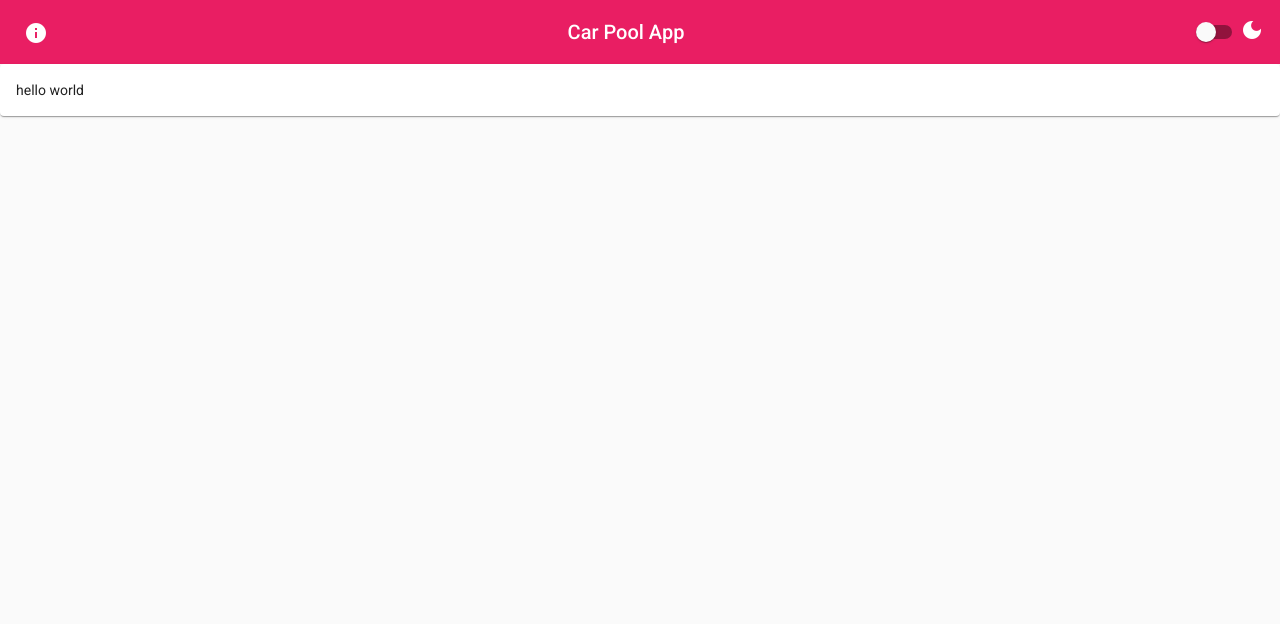
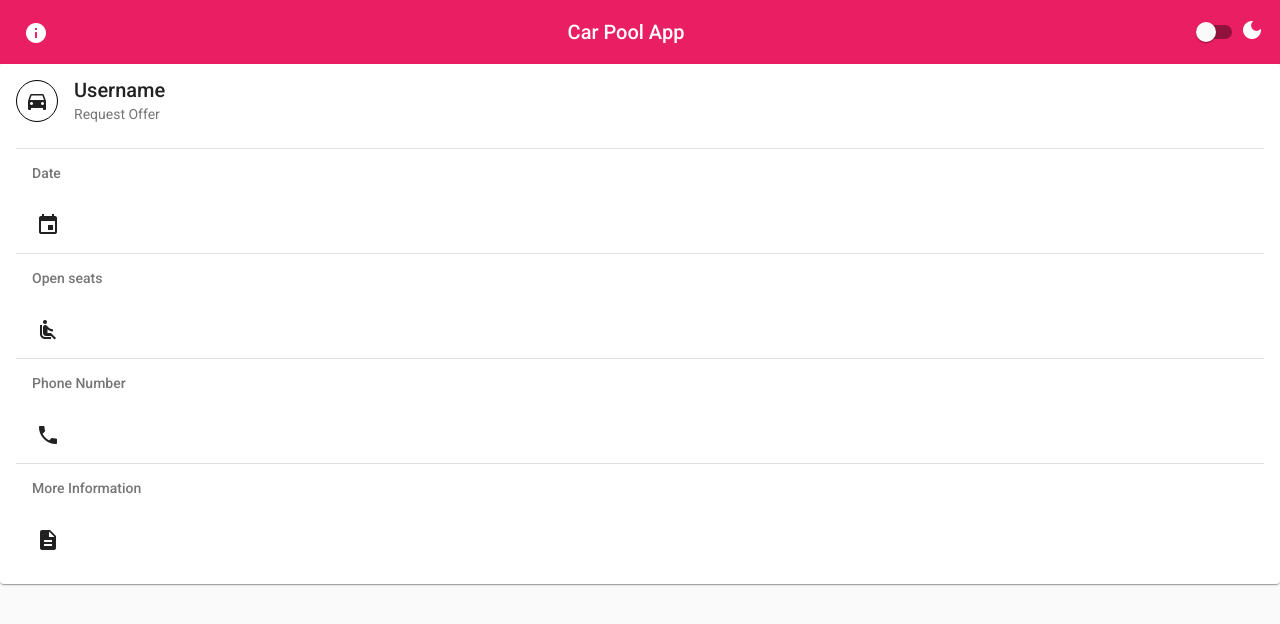
Before and after one commit to Milldrew/car-pool-app, an Angular app in the folder angular-app/: page / in a window 1280 px wide. Shown: the top 624 px of the page. Built offline with nearby package versions, Linux system fonts and the light colour scheme.

Commit message:
base card first draft

```diff
--- a/angular-app/src/app/app-bar/app-bar.component.html
+++ b/angular-app/src/app/app-bar/app-bar.component.html
@@ -9,4 +9,3 @@
     <mat-icon class="icon">dark_mode</mat-icon>
   </mat-slide-toggle>
 </mat-toolbar>
-<mat-card>hello world</mat-card>
--- a/angular-app/src/app/app.component.html
+++ b/angular-app/src/app/app.component.html
@@ -1 +1,2 @@
 <app-app-bar (isDark)="handleThemeChange($event)"> </app-app-bar>
+<app-base-card> </app-base-card>
--- a/angular-app/src/app/app.module.ts
+++ b/angular-app/src/app/app.module.ts
@@ -1,3 +1,4 @@
+import { MatListModule } from '@angular/material/list';
 import { MatCardModule } from '@angular/material/card';
 import { MatSlideToggleModule } from '@angular/material/slide-toggle';
 import { MatButtonModule } from '@angular/material/button';
@@ -9,10 +10,12 @@ import { BrowserModule } from '@angular/platform-browser';
 import { AppComponent } from './app.component';
 import { BrowserAnimationsModule } from '@angular/platform-browser/animations';
 import { AppBarComponent } from './app-bar/app-bar.component';
+import { BaseCardComponent } from './base-card/base-card.component';
 
 @NgModule({
-  declarations: [AppComponent, AppBarComponent],
+  declarations: [AppComponent, AppBarComponent, BaseCardComponent],
   imports: [
+    MatListModule,
     MatCardModule,
     MatSlideToggleModule,
     MatButtonModule,
--- /dev/null
+++ b/angular-app/src/app/base-card/base-card.component.html
@@ -0,0 +1,37 @@
+<mat-card>
+  <mat-card-header>
+    <div mat-card-avatar class="avatar">
+      <mat-icon>directions_car</mat-icon>
+    </div>
+    <mat-card-title>Username</mat-card-title>
+    <mat-card-subtitle>Request Offer</mat-card-subtitle>
+  </mat-card-header>
+  <mat-card-content>
+    <mat-list>
+      <mat-divider> </mat-divider>
+      <div mat-subheader>Date</div>
+      <mat-list-item>
+        <mat-icon mat-list-icon>event</mat-icon>
+        <div mat-line></div>
+      </mat-list-item>
+      <mat-divider> </mat-divider>
+      <div mat-subheader>Open seats</div>
+      <mat-list-item>
+        <mat-icon mat-list-icon>airline_seat_recline_normal</mat-icon>
+        <div mat-line></div>
+      </mat-list-item>
+      <mat-divider> </mat-divider>
+      <div mat-subheader>Phone Number</div>
+      <mat-list-item>
+        <mat-icon mat-list-icon>phone</mat-icon>
+        <div mat-line></div>
+      </mat-list-item>
+      <mat-divider> </mat-divider>
+      <div mat-subheader>More Information</div>
+      <mat-list-item>
+        <mat-icon mat-list-icon>description</mat-icon>
+        <div mat-line></div>
+      </mat-list-item>
+    </mat-list>
+  </mat-card-content>
+</mat-card>
--- /dev/null
+++ b/angular-app/src/app/base-card/base-card.component.scss
@@ -0,0 +1,10 @@
+:host {
+  display: contents;
+}
+
+.avatar {
+  border: 1px solid black;
+  display: flex;
+  align-items: center;
+  justify-content: center;
+}
--- /dev/null
+++ b/angular-app/src/app/base-card/base-card.component.ts
@@ -0,0 +1,15 @@
+import { Component, OnInit } from '@angular/core';
+
+@Component({
+  selector: 'app-base-card',
+  templateUrl: './base-card.component.html',
+  styleUrls: ['./base-card.component.scss']
+})
+export class BaseCardComponent implements OnInit {
+
+  constructor() { }
+
+  ngOnInit(): void {
+  }
+
+}
```
Also changed, not shown: 4 other files (tests, documents, lock files or other folders).
